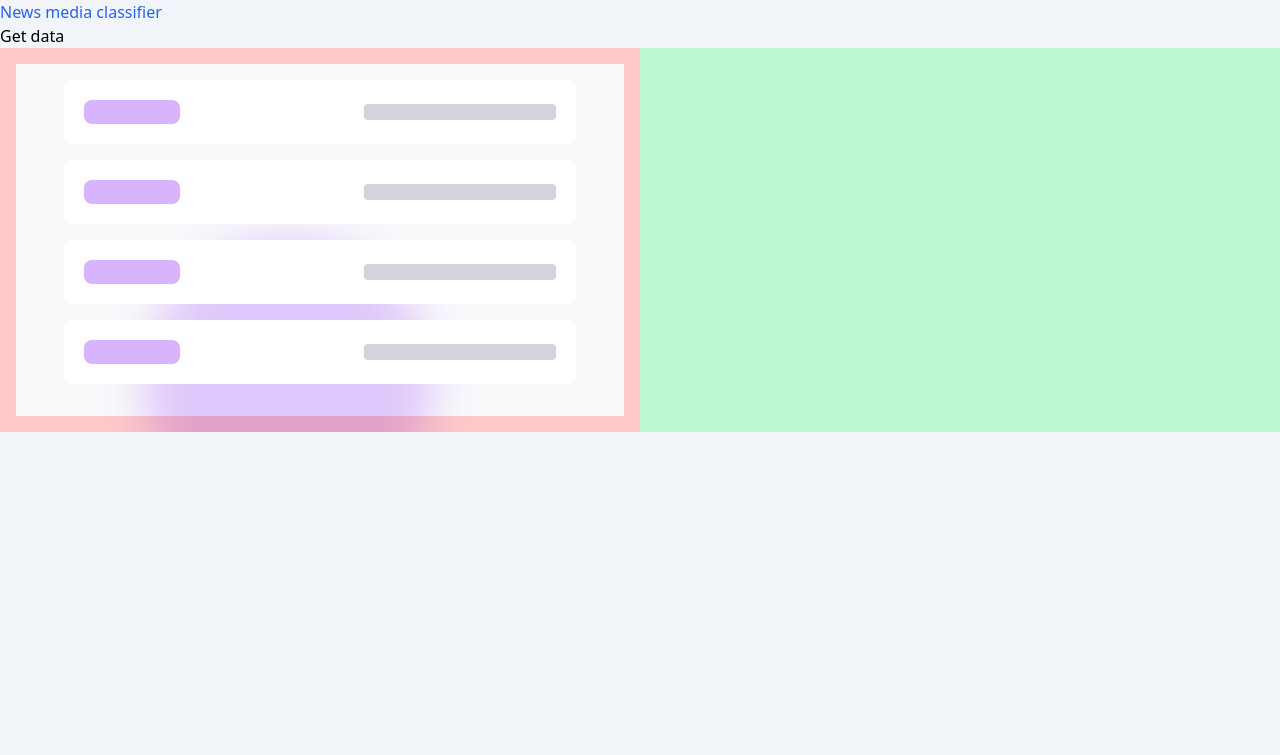
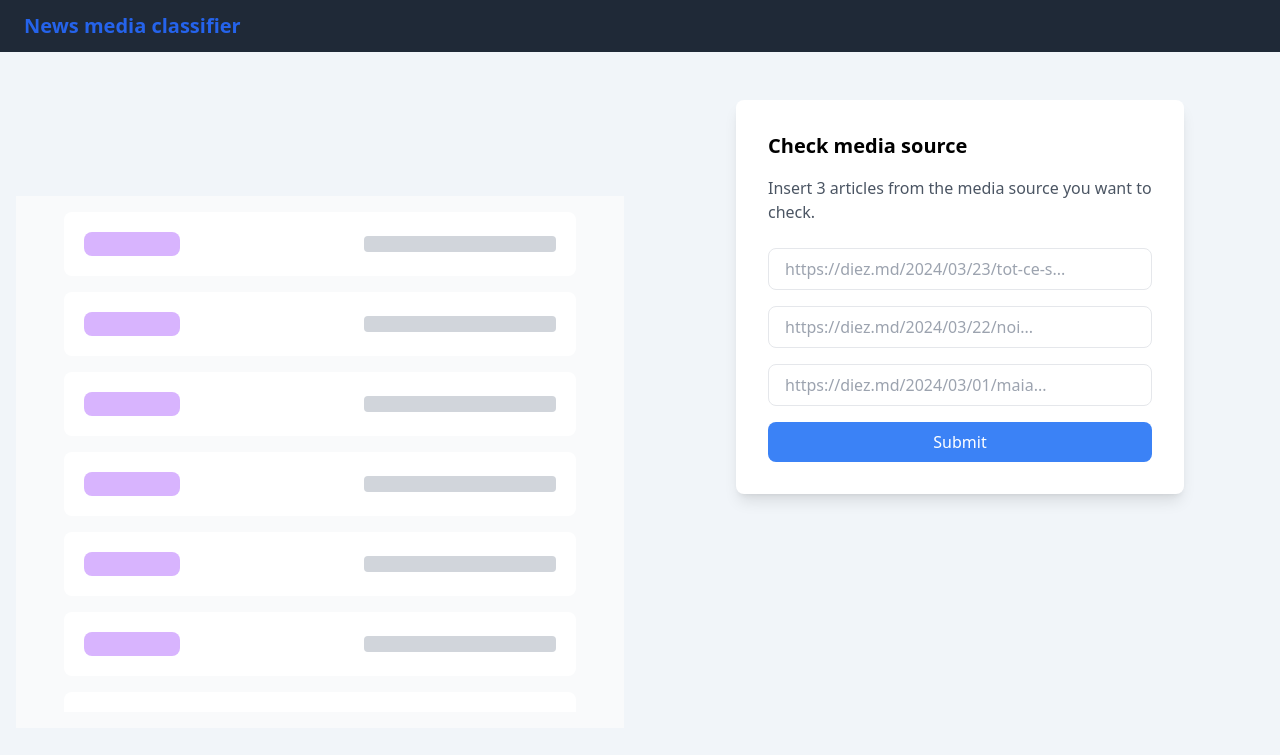
Before and after one commit to strdr4605/news-media-classifier, a Flask app: page / in a window 1280 px wide. Shown: the top 755 px of the page. Run offline with Flask 3, Linux system fonts and the light colour scheme; some libraries are stand-ins or nearby versions.

Commit message:
ui form (#5)
* Add basic form

* Add navbar

* remove links

```diff
--- a/app/templates/base.html
+++ b/app/templates/base.html
@@ -1,11 +1,11 @@
 <!-- templates/base.html -->
 
-<!DOCTYPE html>
+<!doctype html>
 <html lang="en">
   <head>
-    <meta charset="UTF-8">
-    <meta http-equiv="X-UA-Compatible" content="IE=edge">
-    <meta name="viewport" content="width=device-width, initial-scale=1.0">
+    <meta charset="UTF-8" />
+    <meta http-equiv="X-UA-Compatible" content="IE=edge" />
+    <meta name="viewport" content="width=device-width, initial-scale=1.0" />
 
     <script type="text/javascript" src="https://cdn.tailwindcss.com"></script>
     <script src="https://unpkg.com/htmx.org@1.9.11"></script>
@@ -13,7 +13,6 @@
     <title>News media classifier</title>
   </head>
   <body class="bg-slate-100">
-    {% block content %}
-    {% endblock content %}
+    {% include 'header.html' %} {% block content %} {% endblock content %}
   </body>
 </html>
--- a/app/templates/form.html
+++ b/app/templates/form.html
@@ -1,19 +1,36 @@
-<!-- templates/form.html -->
-
-{% extends 'base.html' %}
-
-{% block content %}
-<h1> Post Form to Flask with HTMX</h1>
-
-<form hx-post="/submit" hx-target="#results">
-    <label for="link1">Link 1:</label>
-    <input id="link1" type="text" name="link1" required/><br>
-    <label for="link2">Link 2:</label>
-    <input id="link2" type="text" name="link2" required/><br>
-    <label for="link3">Link 3:</label>
-    <input id="link3" type="text" name="link3" required/><br>
-    <button type="submit">Submit</button>
-</form>
-<div id="results"></div>
-
-{% endblock content %}
+<div class="flex items-center justify-center">
+  <div class="bg-white p-8 rounded-lg shadow-lg max-w-md w-full">
+    <form>
+      <h1 class="text-xl font-semibold mb-4">Check media source</h1>
+      <p class="text-gray-600 mb-6">
+        Insert 3 articles from the media source you want to check.
+      </p>
+      <div class="mb-4">
+        <input
+          type="text"
+          placeholder="https://diez.md/2024/03/23/tot-ce-s..."
+          class="text-input w-full px-4 py-2 border rounded-lg text-gray-700 focus:border-blue-500"
+        />
+      </div>
+      <div class="mb-4">
+        <input
+          type="text"
+          placeholder="https://diez.md/2024/03/22/noi..."
+          class="text-input w-full px-4 py-2 border rounded-lg text-gray-700 focus:border-blue-500"
+        />
+      </div>
+      <div class="mb-4">
+        <input
+          type="text"
+          placeholder="https://diez.md/2024/03/01/maia..."
+          class="text-input w-full px-4 py-2 border rounded-lg text-gray-700 focus:border-blue-500"
+        />
+      </div>
+      <button
+        class="w-full bg-blue-500 text-white px-4 py-2 rounded-lg hover:bg-blue-600 focus:outline-none"
+      >
+        Submit
+      </button>
+    </form>
+  </div>
+</div>
--- /dev/null
+++ b/app/templates/header.html
@@ -0,0 +1,35 @@
+<header class="bg-gray-800">
+  <nav class="container mx-auto px-6 py-3">
+    <div class="flex items-center justify-between">
+      <div class="text-white font-bold text-xl">
+        <a href="#">
+          <h1 class="text-blue-600">News media classifier</h1>
+        </a>
+      </div>
+    </div>
+    <div class="mobile-menu hidden md:hidden">
+      <ul class="mt-4 space-y-4">
+        <li>
+          <a href="#" class="block px-4 py-2 text-white bg-gray-900 rounded"
+            >Home</a
+          >
+        </li>
+        <li>
+          <a href="#" class="block px-4 py-2 text-white bg-gray-900 rounded"
+            >About</a
+          >
+        </li>
+        <li>
+          <a href="#" class="block px-4 py-2 text-white bg-gray-900 rounded"
+            >Services</a
+          >
+        </li>
+        <li>
+          <a href="#" class="block px-4 py-2 text-white bg-gray-900 rounded"
+            >Contact</a
+          >
+        </li>
+      </ul>
+    </div>
+  </nav>
+</header>
--- a/app/templates/index.html
+++ b/app/templates/index.html
@@ -1,20 +1,17 @@
 <!-- templates/index.html -->
 {% extends 'base.html' %}
 {% block content %}
-    <h1 class="text-blue-600">News media classifier</h1>
-    <button hx-get="/data" hx-target="#data">Get data</button>
-    <div id="data"></div>
-    <section class="flex h-96 overflow-y-scroll">
-        <div id="left" class="w-1/2 bg-red-200 p-4">
+    <section class="pt-12 flex overflow-y-scroll">
+        <div id="left" class="w-1/2 pt-24 p-4">
             <div class="bg-gray-50  flex items-center justify-center px-8 py-4">
                 <div class="relative w-full max-w-lg">
                     <!-- <div class="absolute top-0 -left-4 w-72 h-72 bg-purple-300 rounded-full mix-blend-multiply filter blur-xl opacity-70 animate-blob "> -->
                     <!-- </div> -->
                     <!-- <div class="absolute top-0 -right-4 w-72 h-72 bg-yellow-300 rounded-full mix-blend-multiply filter blur-xl opacity-70 animate-blob animation-delay-2000"> -->
                     <!-- </div> -->
-                    <div class="absolute -bottom-32 left-20 w-72 h-72 bg-purple-300 rounded-full mix-blend-multiply filter blur-xl opacity-70 animate-blob animation-delay-4000">
-                    </div>
-                    <div class="relative space-y-4 max-h-80 overflow-y-scroll">
+                    <!-- <div class="absolute -bottom-32 left-20 w-72 h-72 bg-purple-300 rounded-full mix-blend-multiply filter blur-xl opacity-70 animate-blob animation-delay-4000"> -->
+                    <!-- </div> -->
+                    <div class="relative space-y-4 max-h-[500px] overflow-y-scroll">
                         {% for article in articles %}
                             {% include 'list-item.html' %}
                         {% endfor %}
@@ -22,6 +19,6 @@
                 </div>
             </div>
         </div>
-        <div id="right" class="w-1/2 bg-green-200"></div>
+        <div id="right" class="w-1/2">{% include 'form.html' %}</div>
     </section>
 {% endblock content %}
```
